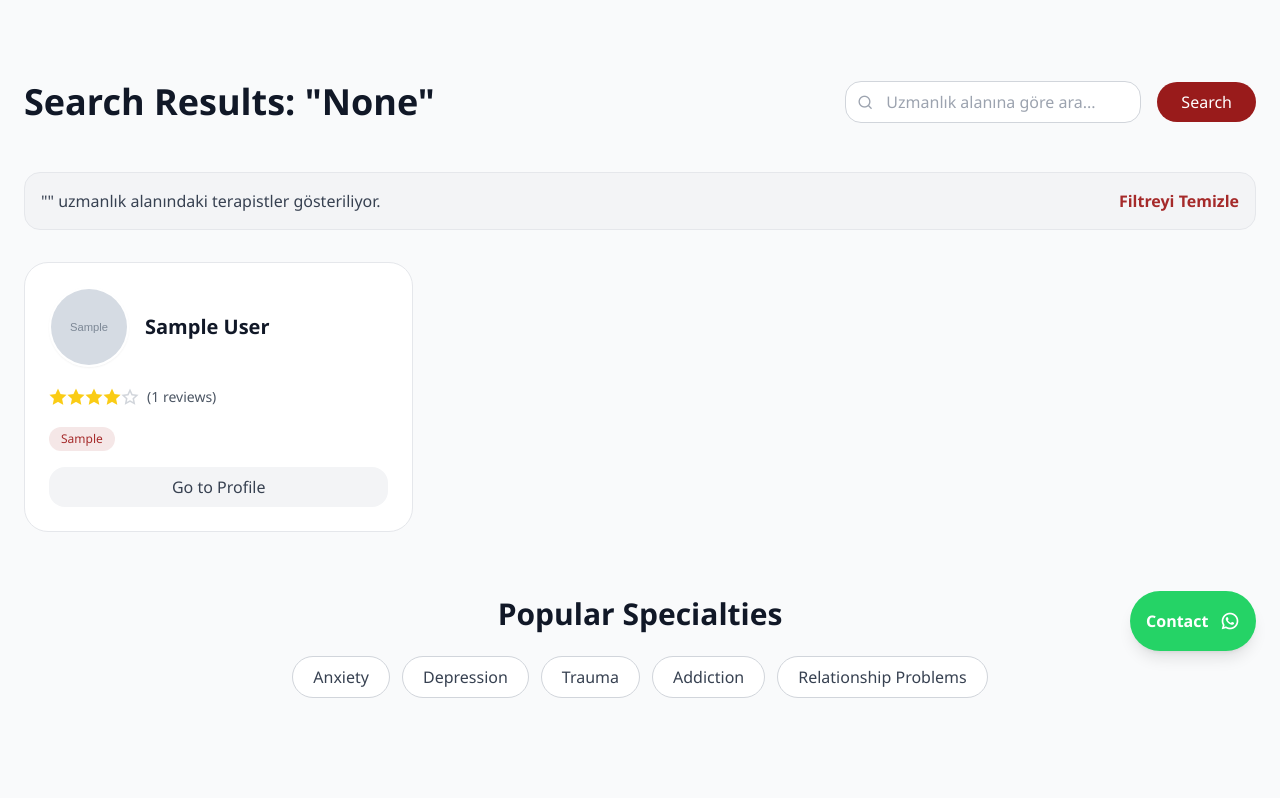
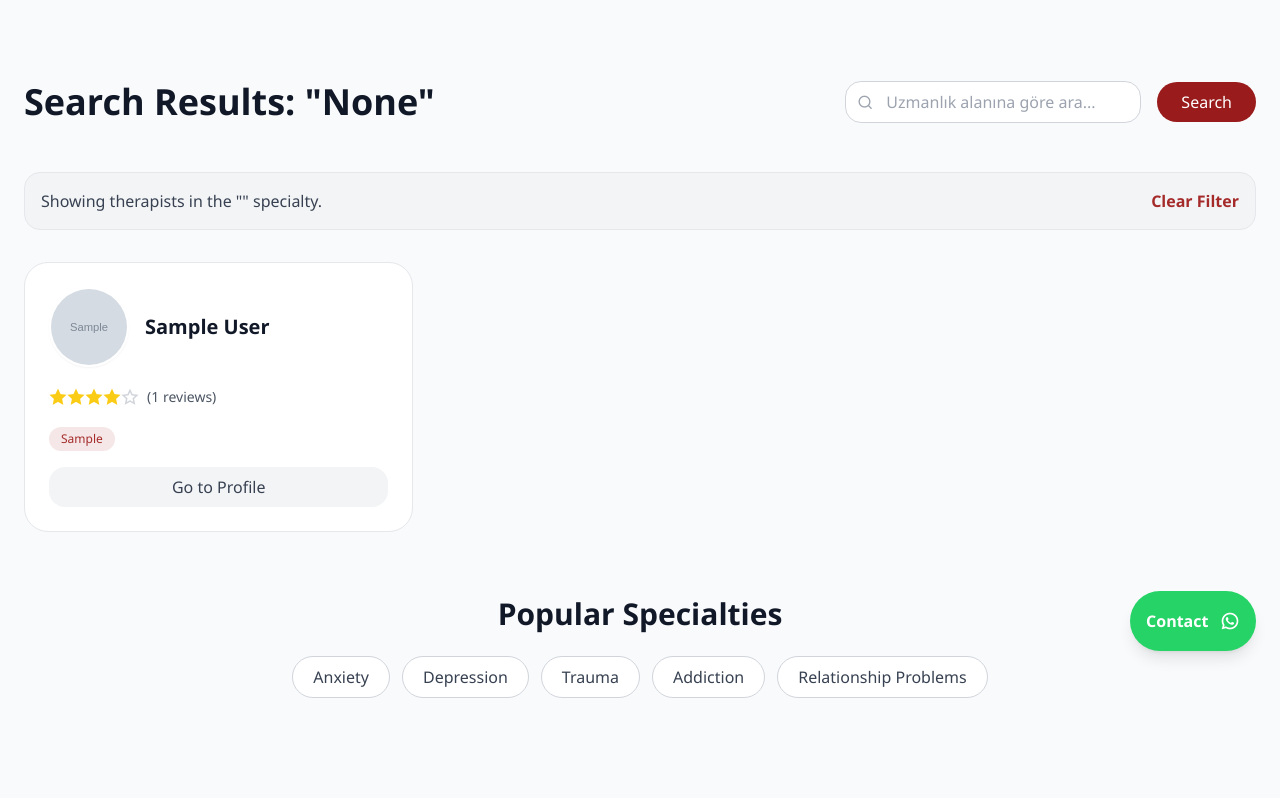
Before and after one commit to justicemilitia/psikolojisitesi, a Flask app: template app/templates/psychologist/search_results.html in a window 1280 px wide. Shown: the part 125-923 px from the top of the page. Run offline with Flask 3, Linux system fonts and the light colour scheme; the template is opened without the code that fills it: values that come from a table or form of the project are taken from there, others are empty; tables that the repository leaves empty hold one stand-in row (values such as "Sample post"); grey boxes marked "Sample" are stand-in pictures; parts of the project's set-up code (start-up, migrations or seed data) failed here and were passed over; some libraries are stand-ins or nearby versions.

Commit message:
Update search_results.html
clear filter (ing)

```diff
--- a/app/templates/psychologist/search_results.html
+++ b/app/templates/psychologist/search_results.html
@@ -24,13 +24,13 @@
 
 {% if psychologists %}
 {% set query = request.args.get('q', '') %}
-{% set message = '"' ~ query|e ~ '" uzmanlık alanındaki terapistler gösteriliyor.' %}
+{% set message = 'Showing therapists in the "' ~ query|e ~ '" specialty.' %}
 <div class="bg-gray-100 text-gray-700 rounded-lg p-4 mb-8 flex justify-between items-center border border-gray-200">
     <span>
         {{ message | safe }}
     </span>
     <a href="{{ url_for('psychologist.list_psychologists') }}" class="text-primary hover:underline font-semibold transition-colors">
-        Filtreyi Temizle
+        Clear Filter
     </a>
 </div>
 {% endif %}
@@ -110,4 +110,5 @@
 </div>
 </div>
 </section>
+
 {% endblock %}
```
